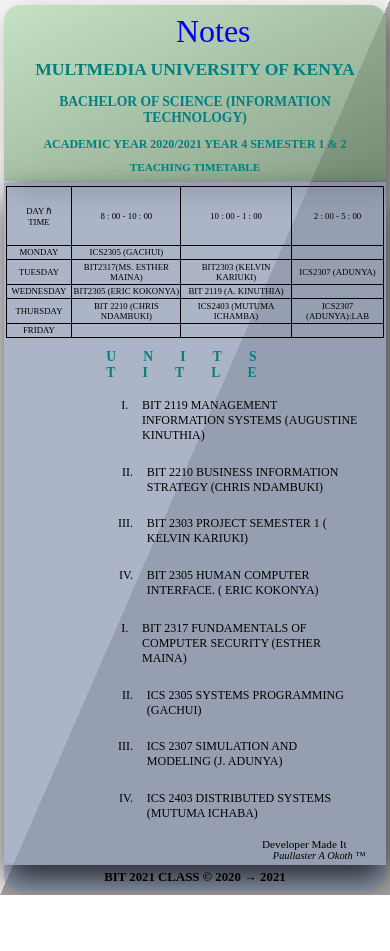
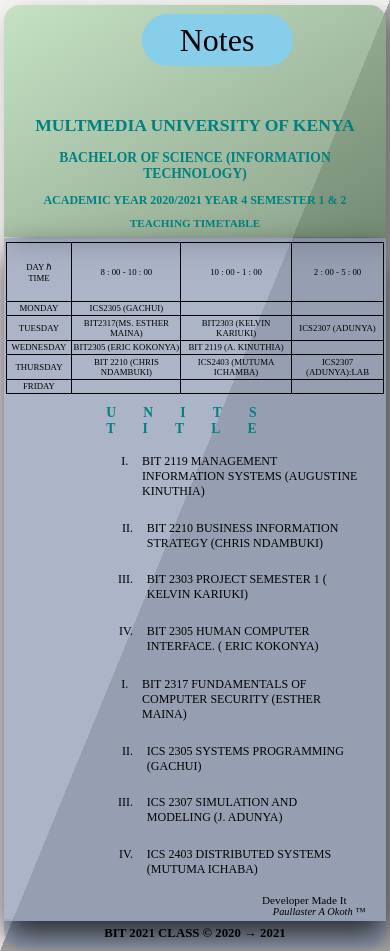
Before and after one commit to paullaster/Time-Table, a plain HTML site: page index.html in a window 390 px wide. Before the commit the page ends 895 px from the top, so only its background shows below. Drawn offline with Linux system fonts and the light colour scheme.

Commit message:
modify btn

```diff
--- a/timetable_style.css
+++ b/timetable_style.css
@@ -188,6 +188,20 @@ footer{
     position: relative;
 }
 @media only screen and (min-width:1100px){
+    .notes{
+        display: block;
+        font-size: 2em;
+        text-decoration: none;
+        text-transform: capitalize;
+        position: absolute;
+        left: 40%;
+        top: 4%;
+        background-color: skyblue;
+        padding: 2% 10%;
+        color: black;
+        border-radius: .8em;
+
+    }
     .heading{
         background: linear-gradient( to right bottom, rgba(177, 219, 177, 0.705), rgba(94, 128, 94, 0.705));
         widows: 30em;
@@ -197,6 +211,7 @@ footer{
         border-top-left-radius: 2em;
         border-top-right-radius: 2em;
         box-shadow: 1em 1.5em 3em 0 rgba(0, 0, 0, 0.375);
+        padding-top:20em;
     }
     .heading-secondary{
         margin: .8em 1em;
@@ -248,16 +263,20 @@ footer{
         border-top-left-radius: 2em;
         border-top-right-radius: 2em;
         box-shadow: 1em 1.5em 3em 0 rgba(0, 0, 0, 0.375);
-        padding-top: 5em;
+        padding-top: 16em;
     }
     .notes{
         display: block;
-        font-size: 4em;
+        font-size: 2em;
         text-decoration: none;
         text-transform: capitalize;
         position: absolute;
-        left: 45%;
-        top: 1%;
+        left: 35%;
+        top: 1;
+        background-color: skyblue;
+        padding: 2% 10%;
+        color: black;
+        border-radius: .8em;
 
     }
     .heading-secondary{
@@ -284,16 +303,20 @@ footer{
         border-top-left-radius: 2em;
         border-top-right-radius: 2em;
         box-shadow: 1em 1.5em 3em 0 rgba(0, 0, 0, 0.375);
-        padding-top: 5em;
+        padding-top: 12em;
     }
-    .notes{
+     .notes{
         display: block;
         font-size: 4em;
         text-decoration: none;
         text-transform: capitalize;
         position: absolute;
-        left: 45%;
+        left: 36%;
         top: 1%;
+        background-color: skyblue;
+        padding: 2% 10%;
+        color: black;
+        border-radius: .8em;
 
     }
     .heading-secondary{
```
